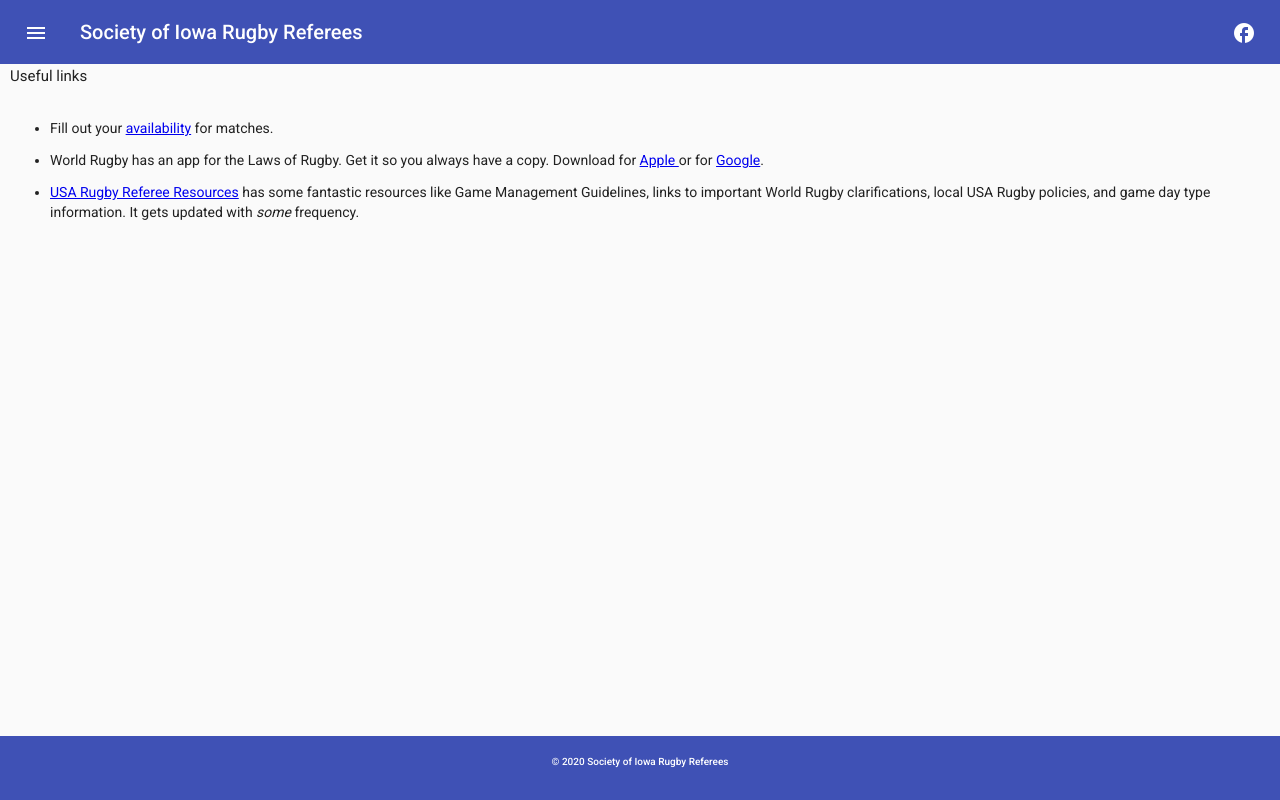
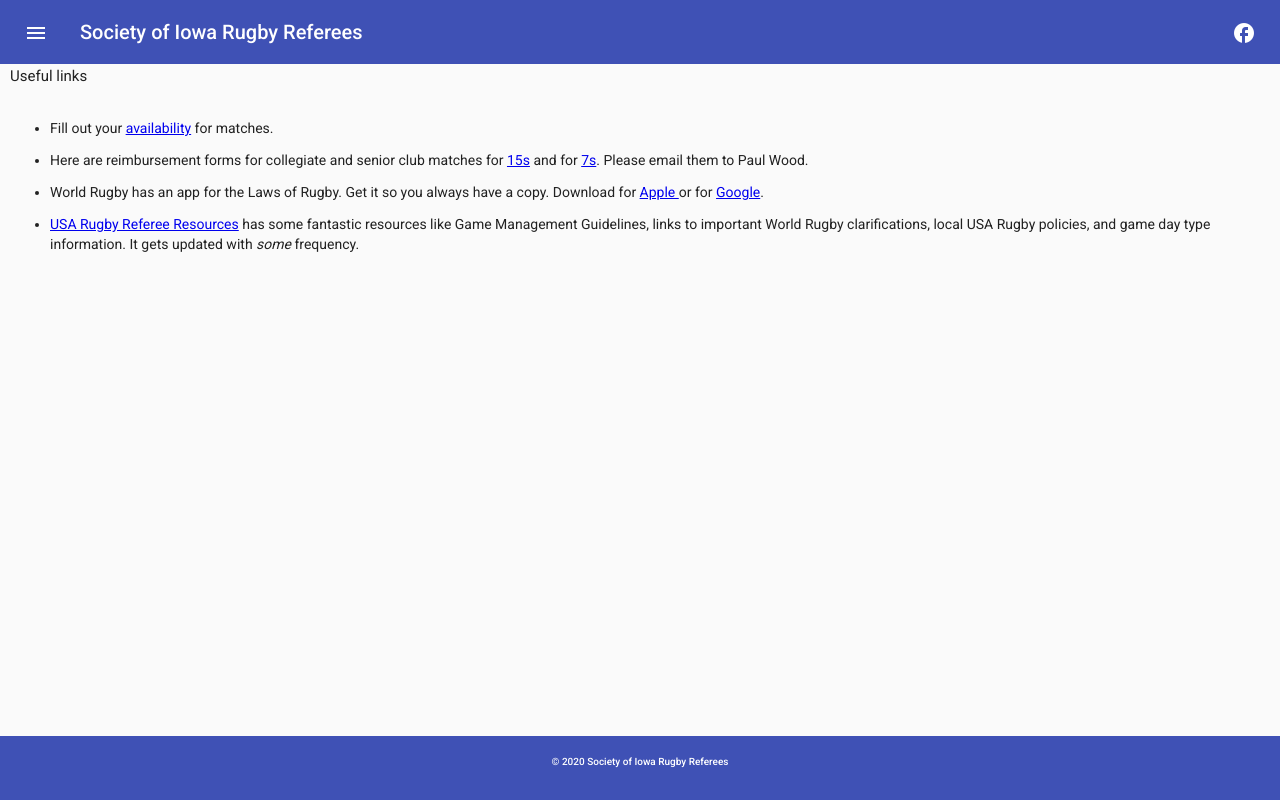
Before and after one commit to adammfalk/sirrs, an Angular app in the folder website/: page /referee-resources in a window 1280 px wide. Built offline with nearby package versions, Linux system fonts and the light colour scheme.

Commit message:
reimbursement forms added

```diff
--- a/website/src/app/referee-resources/referee-resources.component.html
+++ b/website/src/app/referee-resources/referee-resources.component.html
@@ -7,6 +7,11 @@
             <p>Fill out your <a
                     href="https://docs.google.com/spreadsheets/d/1xAF7d-0M_-63ONXMChpmLkNoOPcZe5dY7pimMZEy9Dg/edit#gid=578537994"
                     target="_blank">availability</a> for matches.</p>
+        </li>
+        <li>
+            <p>Here are reimbursement forms for collegiate and senior club matches for <a
+                    href="assets/15s-reimbursement.xls">15s</a> and for <a href="assets/7s-reimbursement.xls">7s</a>.
+                Please email them to Paul Wood.</p>
         </li>
         <li>
             <p>World Rugby has an app for the Laws of Rugby. Get it so you always have a copy. Download for <a
```
